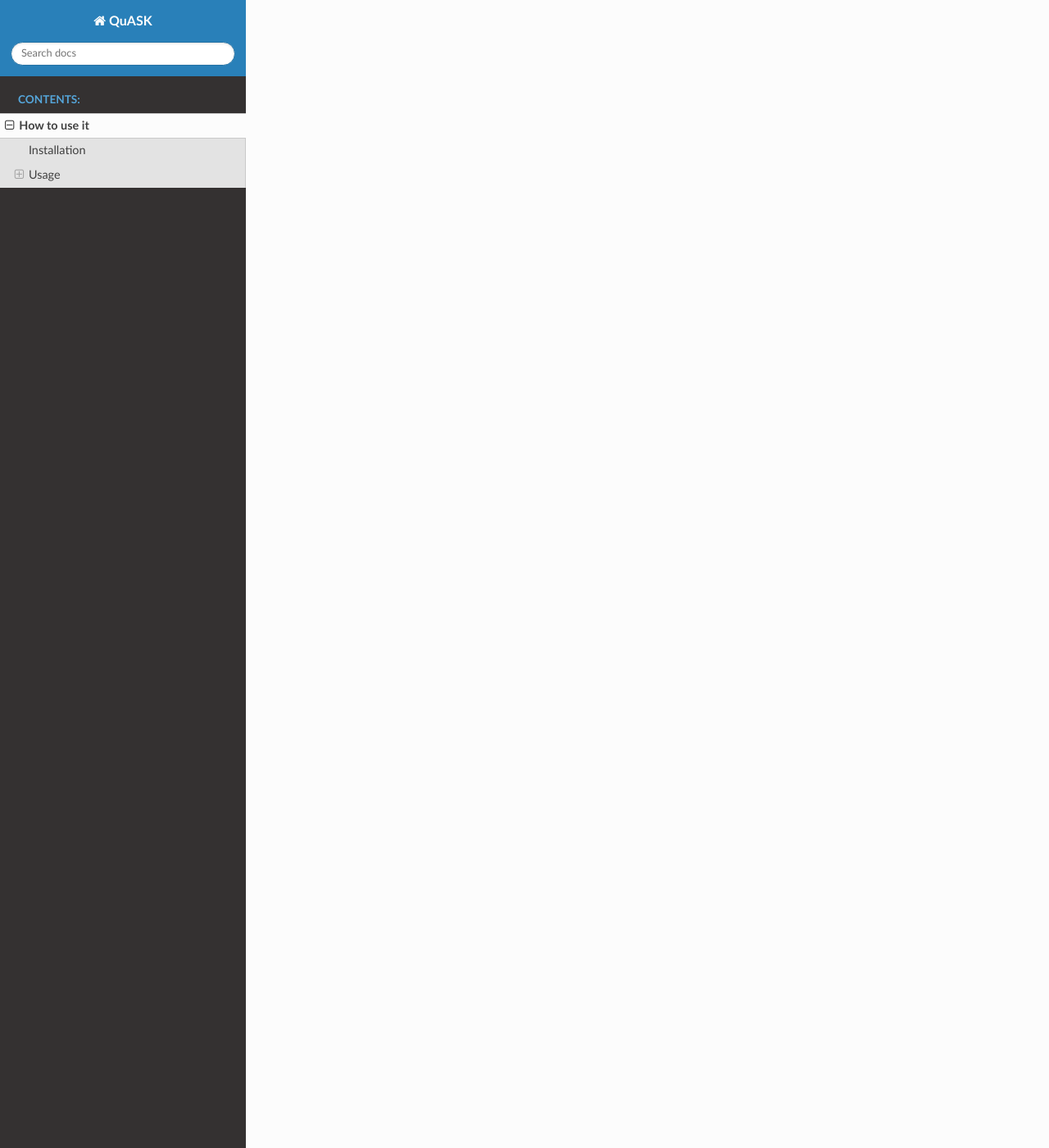
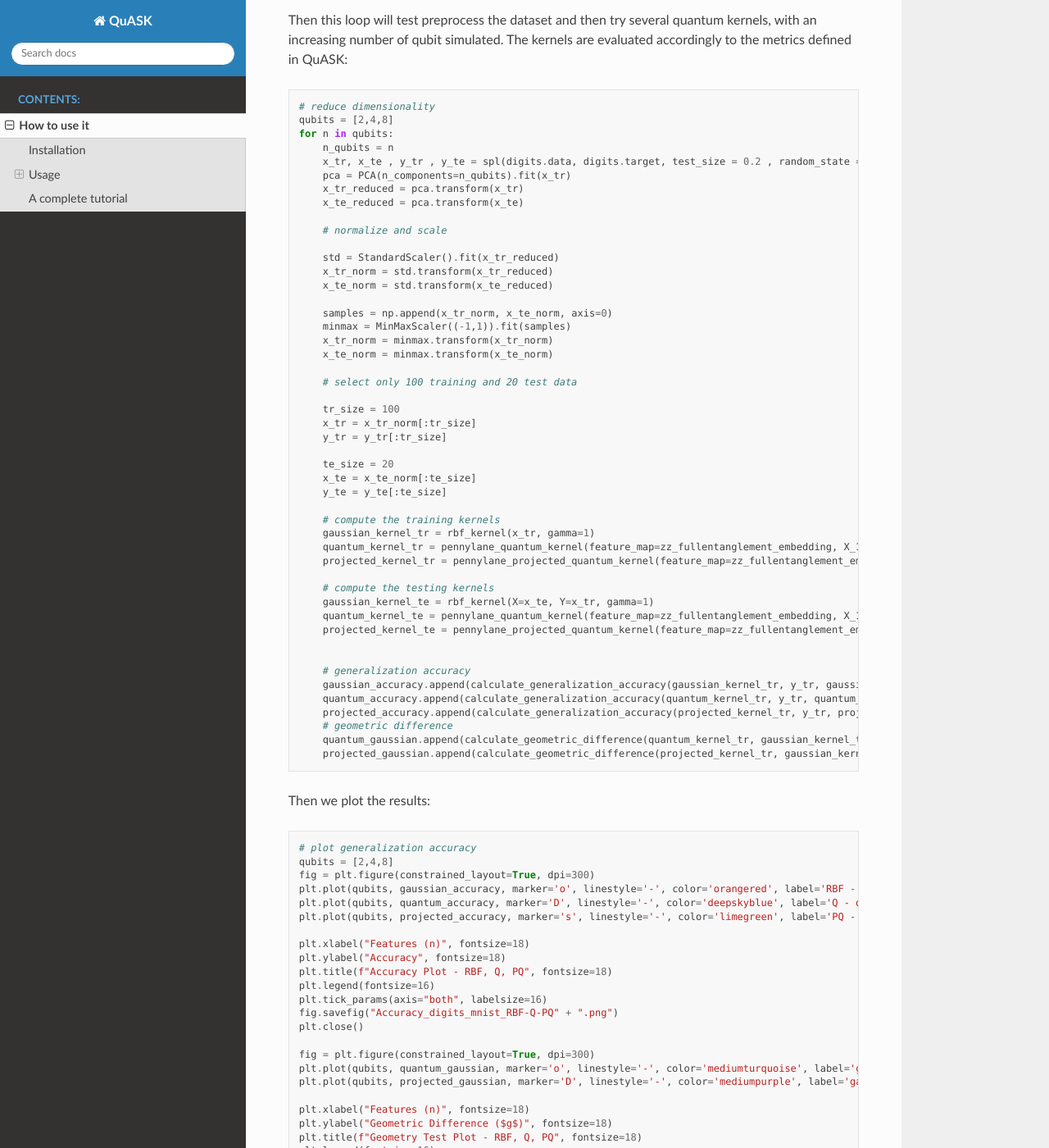
Before and after one commit to CERN-IT-INNOVATION/QuASK, a Sphinx documentation site: the page built from docs/source/how_to_use.rst, in a window 1280 px wide and 1400 px high, scrolled down 2288 px. Shown: the whole window at 82% size. Built offline with Sphinx 7.4.7 and the Read the Docs theme 2.0.0, drawn with Linux system fonts in a browser that asks for light colours; some of the changed text lies outside the part shown.

Commit message:
Added tutorial to docs

```diff
--- a/docs/source/how_to_use.rst
+++ b/docs/source/how_to_use.rst
@@ -50,3 +50,144 @@ To analyze a dataset using quantum and classical kernels:
 To create some plot of the property related to the generated Gram matrices:
 
     ``python3.9 -m quask plot-metric --metric accuracy --train-gram training_linear_kernel.npy --train-y Y_train.npy --test-gram testing_linear_kernel.npy --test-y Y_test.npy --label linear``
+
+
+A complete tutorial
+===================
+
+In this tutorial we show how quask can be integrated as a library in the
+researcher code. As a simple example, we take the hand-written digits MNIST
+dataset from sklearn, operating some preprocessing steps on it. Thus, we
+introduce quantum machine learning in our pipeline thanks to QuASK.
+
+The libraries we need to import for this tutorial are::
+
+    # scikit
+    from sklearn import datasets
+    from sklearn.model_selection import train_test_split as spl
+    from sklearn.decomposition import PCA
+    from sklearn.preprocessing import StandardScaler , MinMaxScaler
+    from sklearn.svm import SVC # C-Support Vector Classification
+
+    # quask packages
+
+    from quask.template_pennylane import zz_fullentanglement_embedding, pennylane_quantum_kernel, pennylane_projected_quantum_kernel
+    from quask.kernels import rbf_kernel
+    from quask.metrics import calculate_generalization_accuracy, calculate_geometric_difference
+
+    # additional packages for visualization and math
+    import numpy as np
+    import matplotlib as mpl
+    import matplotlib.pyplot as plt
+    import matplotlib.cm as cm
+
+Let us create our dataset from scikit taking only images
+with handwritten 0 and 1 so that we can develop a binary classifier::
+
+    #data load
+    digits = datasets.load_digits(n_class=2)
+
+We define the data structure that will hold the results::
+
+    # create lists to save the results
+    gaussian_accuracy = []
+    quantum_accuracy = []
+    projected_accuracy = []
+    quantum_gaussian = []
+    projected_gaussian = []
+
+Then this loop will test preprocess the dataset and then
+try several quantum kernels, with an increasing number of qubit simulated.
+The kernels are evaluated accordingly to the metrics defined in QuASK::
+
+    # reduce dimensionality
+    qubits = [2,4,8]
+    for n in qubits:
+        n_qubits = n
+        x_tr, x_te , y_tr , y_te = spl(digits.data, digits.target, test_size = 0.2 , random_state = 22)
+        pca = PCA(n_components=n_qubits).fit(x_tr)
+        x_tr_reduced = pca.transform(x_tr)
+        x_te_reduced = pca.transform(x_te)
+
+        # normalize and scale
+
+        std = StandardScaler().fit(x_tr_reduced)
+        x_tr_norm = std.transform(x_tr_reduced)
+        x_te_norm = std.transform(x_te_reduced)
+
+        samples = np.append(x_tr_norm, x_te_norm, axis=0)
+        minmax = MinMaxScaler((-1,1)).fit(samples)
+        x_tr_norm = minmax.transform(x_tr_norm)
+        x_te_norm = minmax.transform(x_te_norm)
+
+        # select only 100 training and 20 test data
+
+        tr_size = 100
+        x_tr = x_tr_norm[:tr_size]
+        y_tr = y_tr[:tr_size]
+
+        te_size = 20
+        x_te = x_te_norm[:te_size]
+        y_te = y_te[:te_size]
+
+        # compute the training kernels
+        gaussian_kernel_tr = rbf_kernel(x_tr, gamma=1)
+        quantum_kernel_tr = pennylane_quantum_kernel(feature_map=zz_fullentanglement_embedding, X_1=x_tr)
+        projected_kernel_tr = pennylane_projected_quantum_kernel(feature_map=zz_fullentanglement_embedding, X_1=x_tr)
+
+        # compute the testing kernels
+        gaussian_kernel_te = rbf_kernel(X=x_te, Y=x_tr, gamma=1)
+        quantum_kernel_te = pennylane_quantum_kernel(feature_map=zz_fullentanglement_embedding, X_1=x_te, X_2=x_tr)
+        projected_kernel_te = pennylane_projected_quantum_kernel(feature_map=zz_fullentanglement_embedding, X_1=x_te, X_2=x_tr)
+
+
+        # generalization accuracy
+        gaussian_accuracy.append(calculate_generalization_accuracy(gaussian_kernel_tr, y_tr, gaussian_kernel_te, y_te))
+        quantum_accuracy.append(calculate_generalization_accuracy(quantum_kernel_tr, y_tr, quantum_kernel_te, y_te))
+        projected_accuracy.append(calculate_generalization_accuracy(projected_kernel_tr, y_tr, projected_kernel_te, y_te))
+        # geometric difference
+        quantum_gaussian.append(calculate_geometric_difference(quantum_kernel_tr, gaussian_kernel_tr))
+        projected_gaussian.append(calculate_geometric_difference(projected_kernel_tr, gaussian_kernel_tr))
+
+Then we plot the results::
+
+    # plot generalization accuracy
+    qubits = [2,4,8]
+    fig = plt.figure(constrained_layout=True, dpi=300)
+    plt.plot(qubits, gaussian_accuracy, marker='o', linestyle='-', color='orangered', label='RBF - gaussian')
+    plt.plot(qubits, quantum_accuracy, marker='D', linestyle='-', color='deepskyblue', label='Q - quantum')
+    plt.plot(qubits, projected_accuracy, marker='s', linestyle='-', color='limegreen', label='PQ - projected')
+
+    plt.xlabel("Features (n)", fontsize=18)
+    plt.ylabel("Accuracy", fontsize=18)
+    plt.title(f"Accuracy Plot - RBF, Q, PQ", fontsize=18)
+    plt.legend(fontsize=16)
+    plt.tick_params(axis="both", labelsize=16)
+    fig.savefig("Accuracy_digits_mnist_RBF-Q-PQ" + ".png")
+    plt.close()
+
+    fig = plt.figure(constrained_layout=True, dpi=300)
+    plt.plot(qubits, quantum_gaussian, marker='o', linestyle='-', color='mediumturquoise', label='gaussian - quantum')
+    plt.plot(qubits, projected_gaussian, marker='D', linestyle='-', color='mediumpurple', label='gaussian - projected')
+
+    plt.xlabel("Features (n)", fontsize=18)
+    plt.ylabel("Geometric Difference ($g$)", fontsize=18)
+    plt.title(f"Geometry Test Plot - RBF, Q, PQ", fontsize=18)
+    plt.legend(fontsize=16)
+    plt.tick_params(axis="both", labelsize=16)
+    fig.savefig("geometric_difference_digits_mnist_RBF-Q-PQ" + ".png")
+    plt.close()
+
+The figure resulting are the following ones. Here's the accuracy:
+
+.. image:: images/Accuracy_digits_mnist_RBF-Q-PQ.png
+  :width: 70%
+  :align: center
+  :alt: Accuracy plot
+
+and the geometric difference:
+
+.. image:: images/geometric_difference_digits_mnist_RBF-Q-PQ.png
+  :width: 70%
+  :align: center
+  :alt: Geometric difference plot
```
Also changed, not shown: docs/source/images/Accuracy_digits_mnist_RBF-Q-PQ.png (added), docs/source/images/geometric_difference_digits_mnist_RBF-Q-PQ.png (added).
